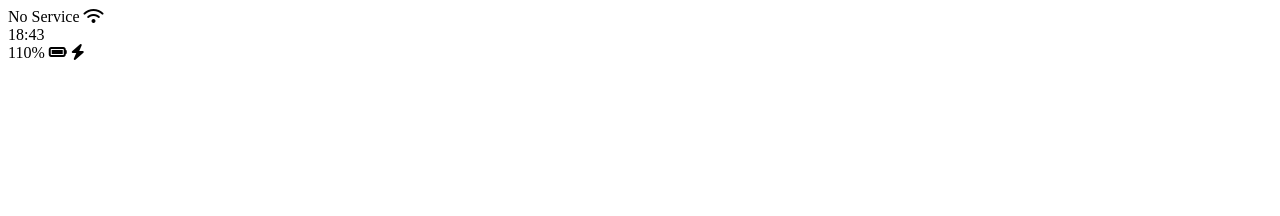
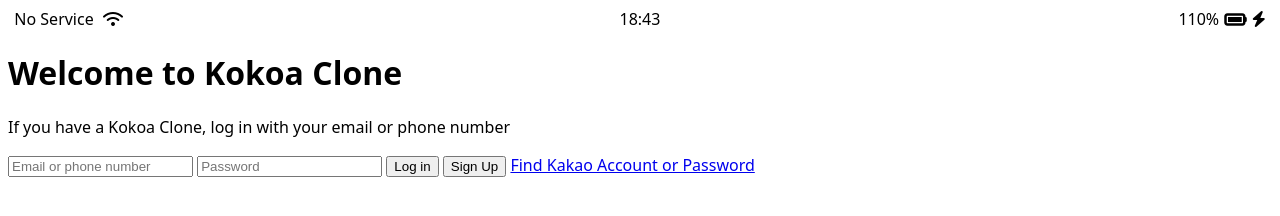
Before and after one commit to worldneedforme/kokoa-clone, a plain HTML site: page index.html in a window 1280 px wide. Drawn offline with Linux system fonts and the light colour scheme.

Commit message:
code update

```diff
--- /dev/null
+++ b/CSS/style.css
@@ -0,0 +1,34 @@
+
+body {
+    font-family: system-ui, -apple-system, BlinkMacSystemFont, 'Segoe UI', Roboto, Oxygen, Ubuntu, Cantarell, 'Open Sans', 'Helvetica Neue', sans-serif
+}
+
+
+.status-bar {
+    display: flex;
+    justify-content: center;
+}
+
+.status-bar__column {
+    width : 33%;
+}
+
+.status-bar__column:first-child span {
+    margin-right: 5px;
+}
+
+.status-bar__column:nth-child(2){
+    display:flex;
+    justify-content: center;
+
+}
+
+.status-bar__column:last-child {
+    display:flex;
+    justify-content:flex-end;
+    align-items: center;
+}
+
+.status-bar__column .fa-battery-full{
+    margin: 0px 5px;
+}
--- a/index.html
+++ b/index.html
@@ -1,13 +1,14 @@
 <!DOCTYPE html>
 <html lang="en">
 <head>
+    <link rel="stylesheet" href="css/style.css">
     <meta charset="UTF-8">
     <meta http-equiv="X-UA-Compatible" content="IE=edge">
     <meta name="viewport" content="width=device-width, initial-scale=1.0">
-    <title>Welcome to Kokoa Talk</title>
+    <title>Welcome to Kokoa Clone</title>
 </head>
 <body>
-    <div id="status-bar">
+    <div class="status-bar">
         <div class="status-bar__column">
             <span>No Service </span>
             <i class="fas fa-wifi"></i>
@@ -17,22 +18,24 @@
         </div>
         <div class="status-bar__column">
             <span>110%</span>
-            <i class="fas fa-battery-full"></i>
+            <i class="fas fa-battery-full fa-lg"></i>
             <i class="fas fa-bolt"></i>
         </div>
+    </div>
+
+    <header class="welcome-header">
+        <h1 class="welcome-header__title">Welcome to Kokoa Clone</h1>            <p class="welcome-header__text">If you have a Kokoa Clone, log in with your email or phone number</p>
+    </header>
 
 
+    <form id="login-form">
+        <input type="text" placeholder="Email or phone number"/>
+        <input type="text" placeholder="Password"/>
+        <input type="submit" value="Log in"/>
+        <input type="submit" value="Sign Up"/>
+        <a href="#">Find Kakao Account or Password </a>
+    </form>
 
-
-
-
-
-
-
-
-
-
-    </div>
     <script
         src="https://kit.fontawesome.com/6478f529f2.js" crossorigin="anonymous">
     </script>
```
